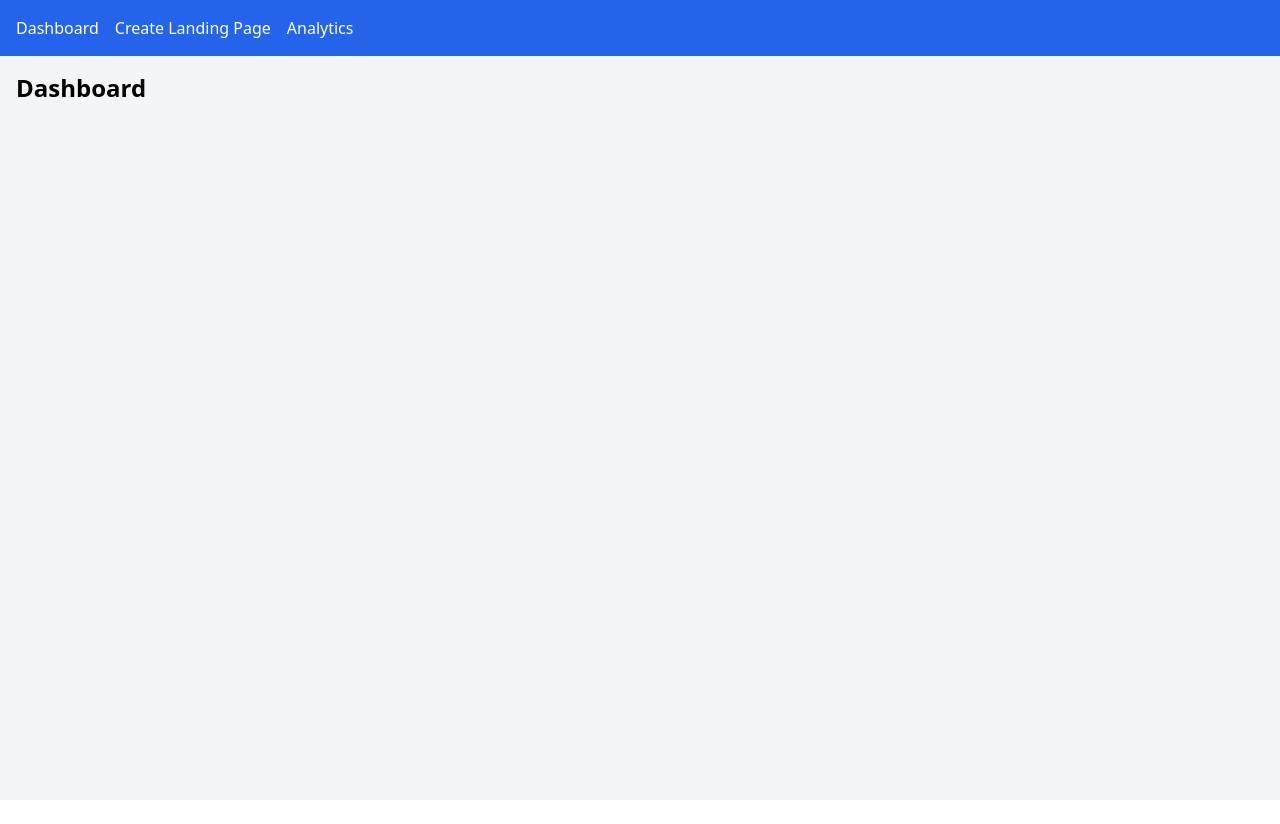
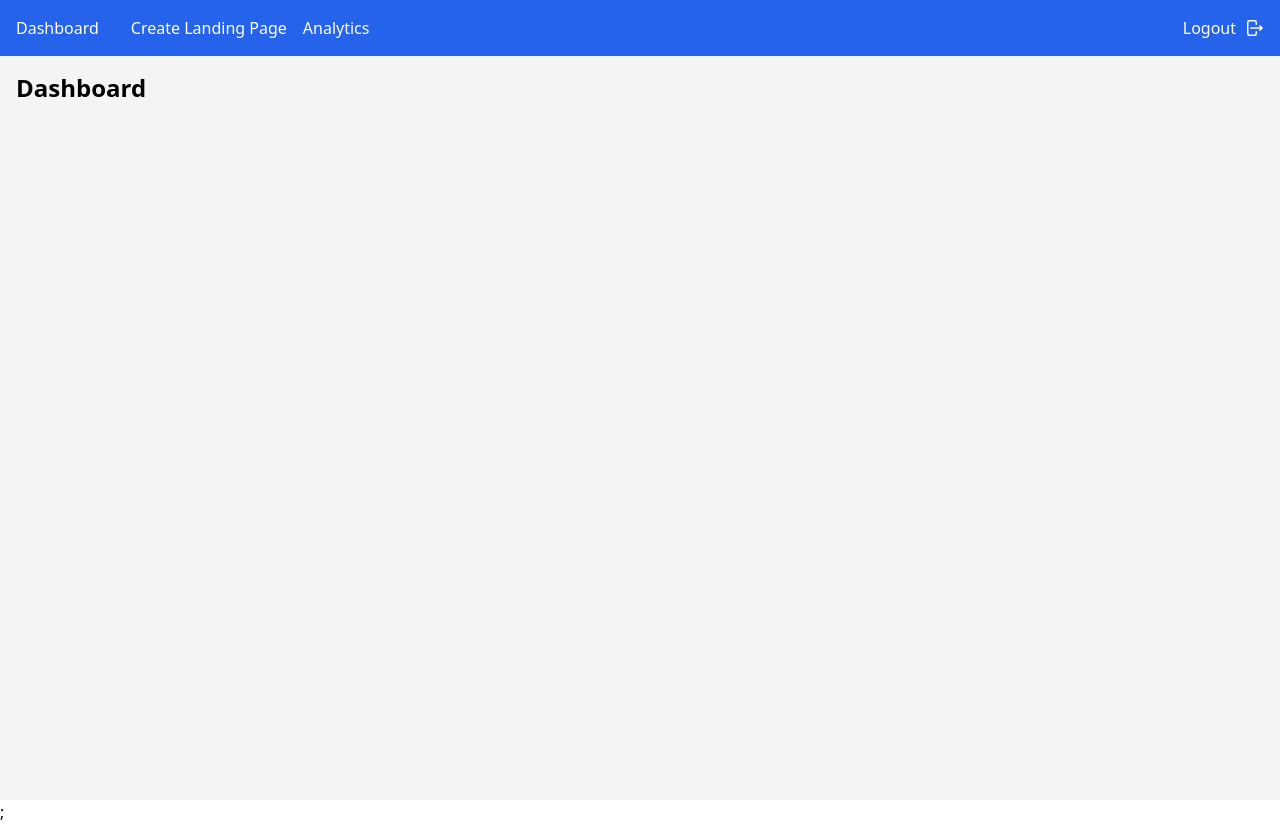
Before and after one commit to Durgesh2601/landing-page-dashboard, a Next.js app: page / in a window 1280 px wide. Before the commit the page ends 800 px from the top, so only its background shows below. Built offline with nearby package versions, Linux system fonts and the light colour scheme; sample sign-in values are in the browser's storage.

Commit message:
feat: auth context

```diff
--- a/src/components/Layout/index.tsx
+++ b/src/components/Layout/index.tsx
@@ -1,17 +1,53 @@
-import { ReactNode } from 'react';
-import Link from 'next/link';
+import { ReactNode } from "react";
+import Link from "next/link";
+import { useAuth } from "@/context/AuthContext";
 
 interface LayoutProps {
   children: ReactNode;
 }
 
 const Layout = ({ children }: LayoutProps) => {
+  const { logout } = useAuth();
+  const handleLogOut = () => {
+    logout();
+  };
   return (
     <div className="min-h-screen bg-gray-100">
-      <nav className="bg-blue-600 p-4 text-white flex">
-        <Link href="/" className="mr-4">Dashboard</Link>
-        <Link href="/create" className="mr-4">Create Landing Page</Link>
-        <Link href="/analytics" className="mr-4">Analytics</Link>
+      <nav className="bg-blue-600 p-4 text-white flex justify-between items-center">
+        <div className="flex space-x-4">
+          <Link href="/" className="mr-4">
+            Dashboard
+          </Link>
+          <Link href="/create" className="mr-4">
+            Create Landing Page
+          </Link>
+          <Link href="/analytics" className="mr-4">
+            Analytics
+          </Link>
+        </div>
+        <div
+          className="flex items-center space-x-2 cursor-pointer"
+          onClick={handleLogOut}
+        >
+          <span>Logout</span>
+          <svg
+            xmlns="http://www.w3.org/2000/svg"
+            viewBox="0 0 20 20"
+            fill="currentColor"
+            className="size-5"
+          >
+            <path
+              fillRule="evenodd"
+              d="M3 4.25A2.25 2.25 0 0 1 5.25 2h5.5A2.25 2.25 0 0 1 13 4.25v2a.75.75 0 0 1-1.5 0v-2a.75.75 0 0 0-.75-.75h-5.5a.75.75 0 0 0-.75.75v11.5c0 .414.336.75.75.75h5.5a.75.75 0 0 0 .75-.75v-2a.75.75 0 0 1 1.5 0v2A2.25 2.25 0 0 1 10.75 18h-5.5A2.25 2.25 0 0 1 3 15.75V4.25Z"
+              clipRule="evenodd"
+            />
+            <path
+              fillRule="evenodd"
+              d="M6 10a.75.75 0 0 1 .75-.75h9.546l-1.048-.943a.75.75 0 1 1 1.004-1.114l2.5 2.25a.75.75 0 0 1 0 1.114l-2.5 2.25a.75.75 0 1 1-1.004-1.114l1.048-.943H6.75A.75.75 0 0 1 6 10Z"
+              clipRule="evenodd"
+            />
+          </svg>
+        </div>
       </nav>
       <main className="p-4">{children}</main>
     </div>
--- /dev/null
+++ b/src/context/AuthContext.tsx
@@ -0,0 +1,57 @@
+// context/AuthContext.tsx
+import {
+  createContext,
+  useContext,
+  useState,
+  useEffect,
+  ReactNode,
+} from "react";
+import { useRouter } from "next/router";
+
+interface AuthContextType {
+  isAuthenticated: boolean;
+  login: () => void;
+  logout: () => void;
+}
+
+const AuthContext = createContext<AuthContextType | undefined>(undefined);
+
+interface AuthProviderProps {
+  children: ReactNode;
+}
+
+export const AuthProvider = ({ children }: AuthProviderProps) => {
+  const [isAuthenticated, setIsAuthenticated] = useState(false);
+  const router = useRouter();
+
+  useEffect(() => {
+    const authStatus = localStorage.getItem("isAuthenticated") || "false";
+    setIsAuthenticated(authStatus === "true" || JSON.parse(authStatus));
+  }, []);
+
+  const login = () => {
+    setIsAuthenticated(true);
+    localStorage.setItem("isAuthenticated", "true");
+    router.push("/");
+  };
+
+  const logout = () => {
+    setIsAuthenticated(false);
+    localStorage.removeItem("isAuthenticated");
+    router.push("/login");
+  };
+
+  return (
+    <AuthContext.Provider value={{ isAuthenticated, login, logout }}>
+      {children}
+    </AuthContext.Provider>
+  );
+};
+
+export const useAuth = (): AuthContextType => {
+  const context = useContext(AuthContext);
+  if (!context) {
+    throw new Error("useAuth must be used within an AuthProvider");
+  }
+  return context;
+};
--- a/src/pages/_app.tsx
+++ b/src/pages/_app.tsx
@@ -1,5 +1,6 @@
 import { useRouter } from "next/router";
 import { useEffect } from "react";
+import { AuthProvider } from "@/context/AuthContext";
 import "../styles/globals.css";
 
 function MyApp({
@@ -18,7 +19,11 @@ function MyApp({
     }
   }, [router]);
 
-  return <Component {...pageProps} />;
+  return (
+    <AuthProvider>
+      <Component {...pageProps} />;
+    </AuthProvider>
+  );
 }
 
 export default MyApp;
--- a/src/pages/login.tsx
+++ b/src/pages/login.tsx
@@ -1,17 +1,17 @@
-import { useState } from 'react';
-import { useRouter } from 'next/router';
+import { useAuth } from "@/context/AuthContext";
+import { useState } from "react";
 
 const Login = () => {
-  const router = useRouter();
-  const [username, setUsername] = useState('');
-  const [password, setPassword] = useState('');
+  const [username, setUsername] = useState("admin");
+  const [password, setPassword] = useState("password");
 
-  const login = () => {
-    if (username === 'admin' && password === 'password') {
-      localStorage.setItem('authenticated', 'true');
-      router.push('/');
+  const { login } = useAuth();
+
+  const handleLogin = () => {
+    if (username === "admin" && password === "password") {
+      login();
     } else {
-      alert('Invalid credentials');
+      alert("Invalid credentials");
     }
   };
 
@@ -19,7 +19,12 @@ const Login = () => {
     <div className="min-h-screen flex items-center justify-center bg-gray-100">
       <div className="bg-white p-8 rounded shadow-md w-96">
         <h1 className="text-2xl font-bold mb-4">Login</h1>
-        <form onSubmit={(e) => { e.preventDefault(); login(); }}>
+        <form
+          onSubmit={(e) => {
+            e.preventDefault();
+            handleLogin();
+          }}
+        >
           <div className="mb-4">
             <label className="block text-gray-700">Username</label>
             <input
@@ -38,7 +43,12 @@ const Login = () => {
               className="mt-1 block w-full p-2 border rounded"
             />
           </div>
-          <button type="submit" className="px-4 py-2 bg-blue-600 text-white rounded">Login</button>
+          <button
+            type="submit"
+            className="px-4 py-2 bg-blue-600 text-white rounded"
+          >
+            Login
+          </button>
         </form>
       </div>
     </div>
```
Also changed, not shown: package.json (+5 -4 lines), 1 other file (tests, documents, lock files or other folders).
